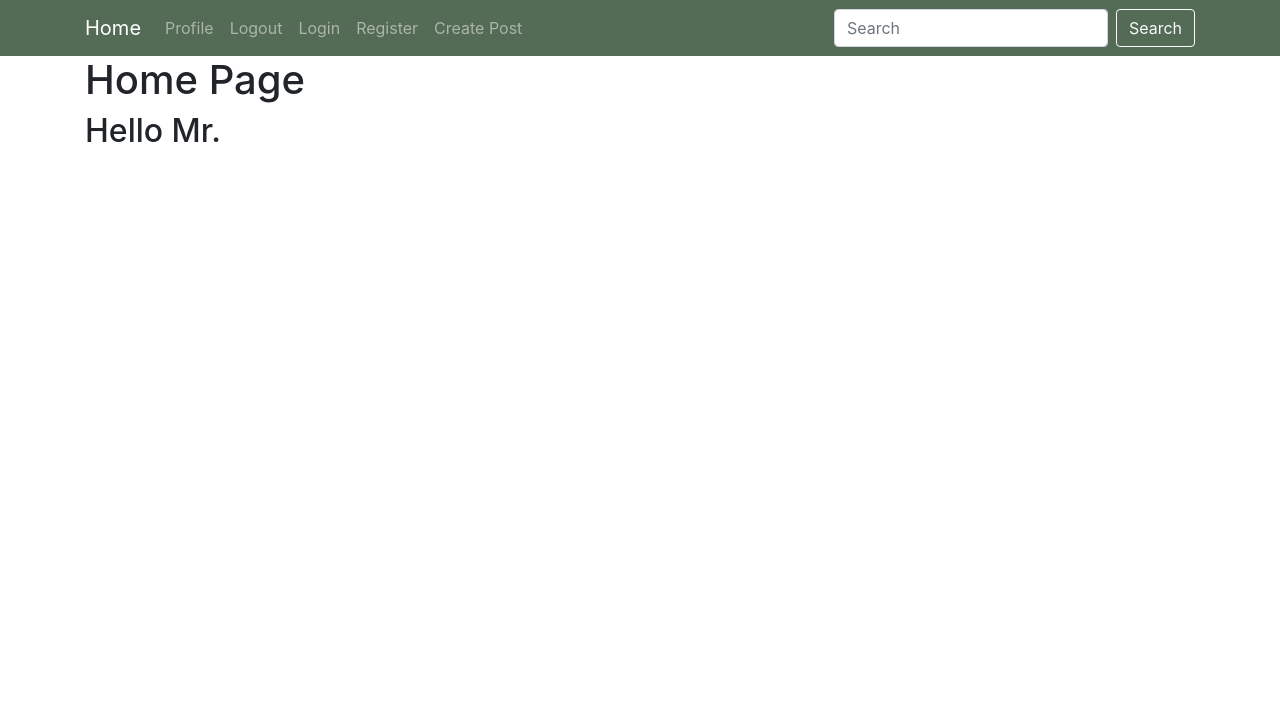
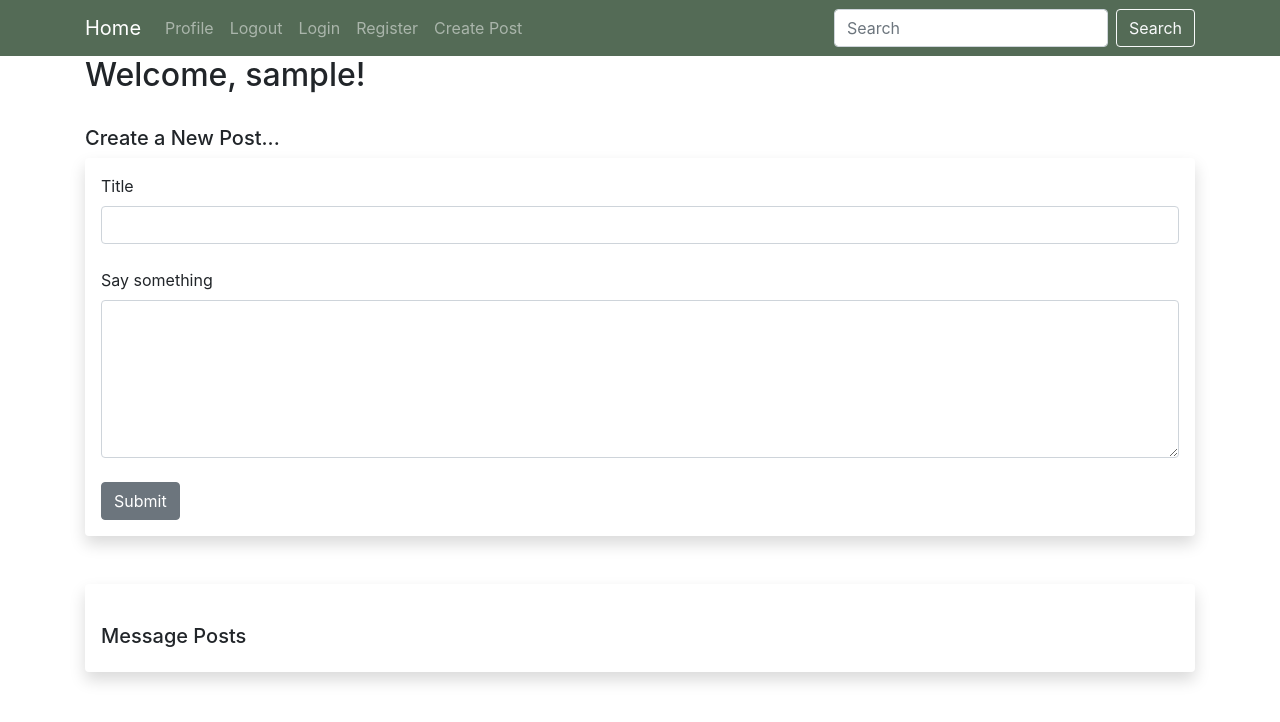
Before and after one commit to ronnyismael1/Flask131, a Flask app: page / in a window 1280 px wide. Shown: the top 722 px of the page. Run offline with Flask 2, Linux system fonts and the light colour scheme; the visitor is signed in with stand-in values (Sample User, id 1); data comes from the database, SQL or seed files in the repository; data that the repository does not hold is empty; some libraries are stand-ins or nearby versions.

Commit message:
Added ability to post on index page, and posts now show on index page

```diff
--- a/templates/index.html
+++ b/templates/index.html
@@ -1,15 +1,36 @@
-{% extends 'base.html' %}
+{% extends "base.html" %}
 
+{% block content %}
 
-{% block title %} Home {% endblock %}
+<h2>Welcome, {{ current_user.username }}!</h2>
+<br>
+<h5>Create a New Post...</h5>
+<div class="shadow p-3 mb-5 bg-body rounded">
+	<form method="POST">
+		{{ form.hidden_tag() }}
 
-{% block body %}
+		{{ form.title.label(class="form-label") }}
 
-<div class="container">
-    <h1>Home Page</h1>
-    <h2>Hello Mr. {{name}}</h2>
+		{{ form.title(class="form-control") }}
+		<br/>
+
+		{{ form.post.label(class="form-label") }}
+
+		{{ form.post(class="form-control", rows="6") }}
+		<br/>
+
+		{{ form.submit(class="btn btn-secondary") }}
+
+	</form>
 
 
 </div>
 
+<div class="shadow p-3 mb-5 bg-body rounded">
+  <br/>
+  <h5>Message Posts</h5>
+  {% for post in posts %}
+      {% include 'post.html' %}
+  {% endfor %}
+</div>
 {% endblock %}
```
